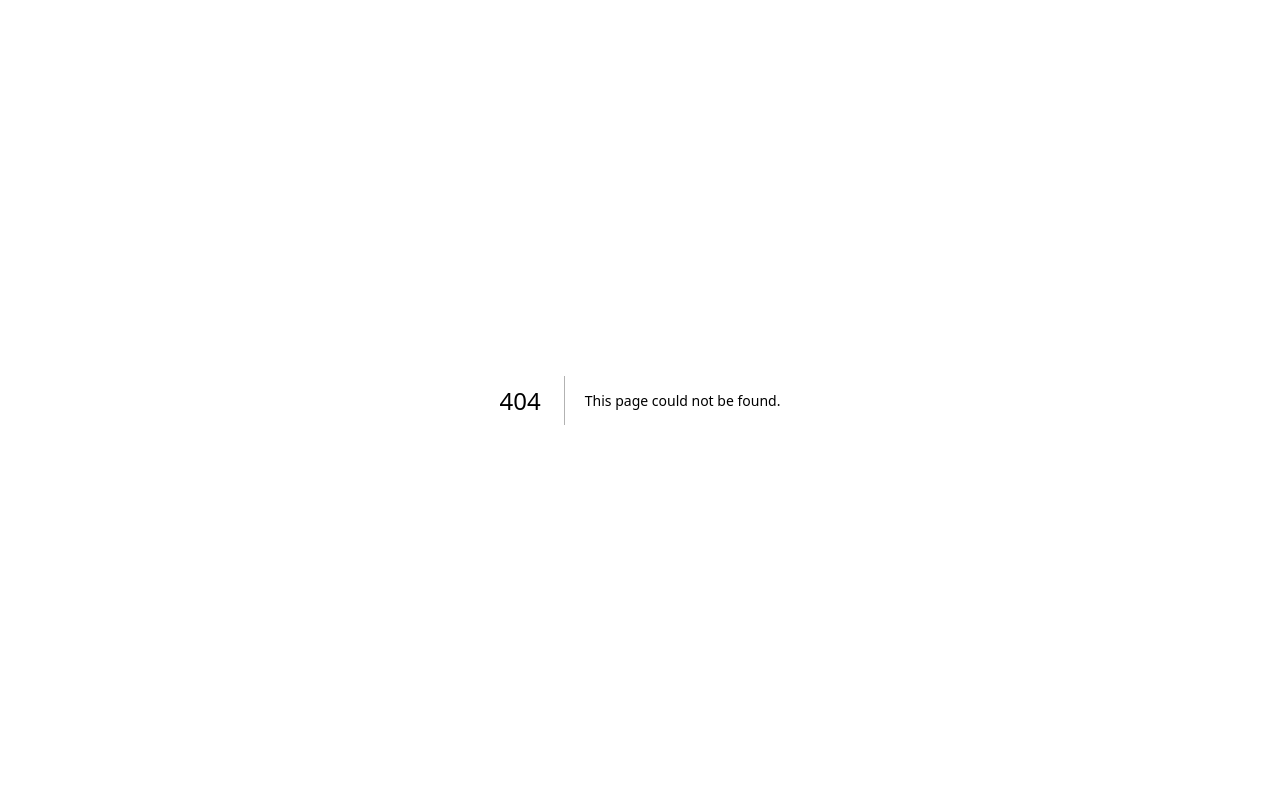
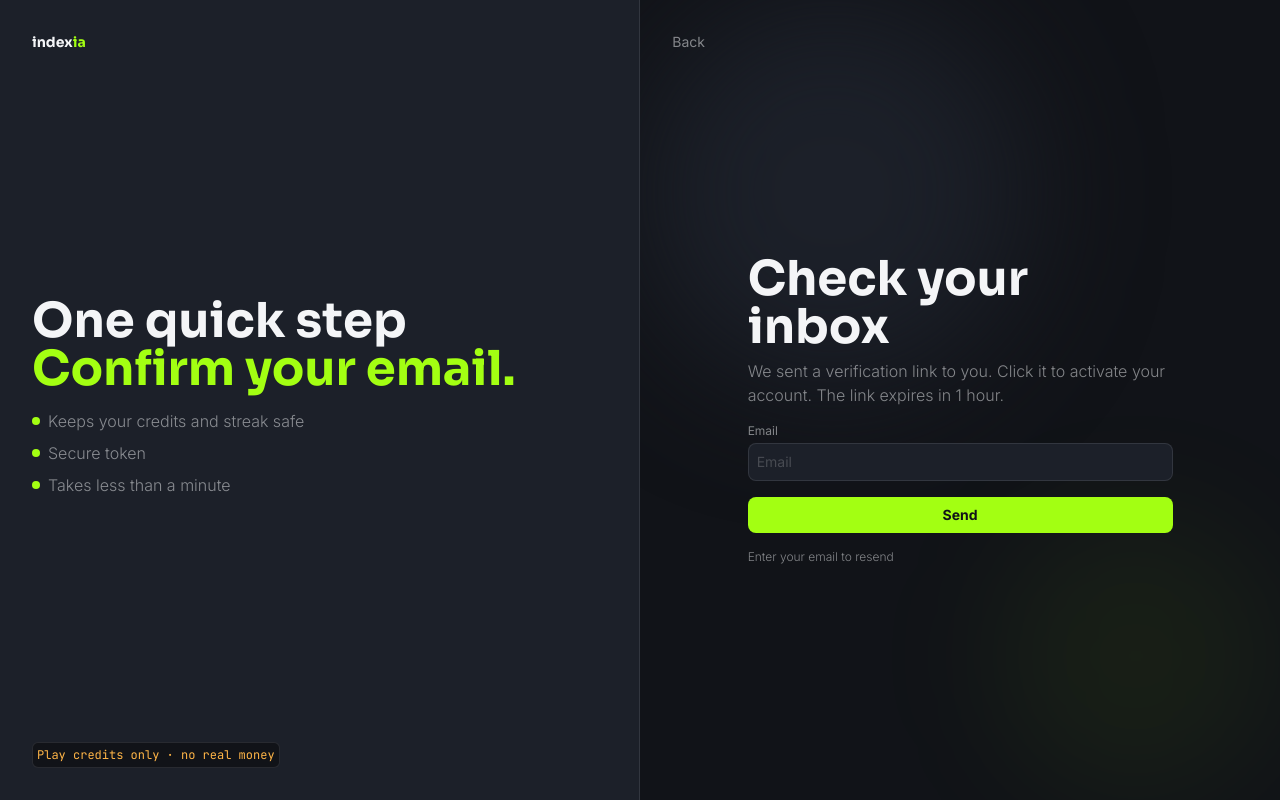
Before and after one commit to rn-mgl/indexia, a Next.js app: page /auth/sending in a window 1280 px wide. Before the commit this address had no page. Built offline with nearby package versions, Linux system fonts and the light colour scheme.

Commit message:
can resend

```diff
--- /dev/null
+++ b/app/api/auth/sending/route.ts
@@ -0,0 +1,44 @@
+import { env } from "@/app/src/configs/env.config";
+import { ApiResponse } from "@/app/src/interfaces/api.interface";
+import ApiError from "@/app/src/libs/api.lib";
+import { auth } from "@/app/src/libs/auth.lib";
+import { extractApiError } from "@/app/src/utils/api.util";
+import { NextRequest, NextResponse } from "next/server";
+
+export async function POST(req: NextRequest) {
+  try {
+    const body = await req.json();
+
+    const resend = await auth.sendVerificationEmail(
+      {
+        email: body.email,
+      },
+      {
+        headers: {
+          "content-type": "application/json",
+          origin: env.ORIGIN,
+        },
+      },
+    );
+
+    console.log(resend);
+
+    if (resend.error) {
+      throw new ApiError(
+        resend.error.message || "An error occurred during sending.",
+        resend.error.status,
+      );
+    }
+
+    const apiResponse: ApiResponse<{ message: string }> = {
+      data: { message: "Email verification has been sent." },
+      success: true,
+    };
+
+    return NextResponse.json(apiResponse, { status: 200 });
+  } catch (error) {
+    const { message, status } = extractApiError(error);
+
+    return NextResponse.json({ success: false, data: { message } }, { status });
+  }
+}
--- a/app/auth/login/page.tsx
+++ b/app/auth/login/page.tsx
@@ -7,7 +7,7 @@ const Login = () => {
     <div className="w-full h-full flex flex-row items-center justify-center">
       <div
         className="w-full hidden t:flex p-4 t:p-8 bg-surface border-r
-                    border-text/10 h-full flex-col items-end justify-center gap-4 text-xs z-10"
+                    border-text/10 h-full flex-col items-end justify-center gap-4 z-10"
       >
         <div className="w-full h-full max-w-(--breakpoint-t) flex flex-col items-start justify-between">
           <div className="hidden t:flex">
--- a/app/auth/register/page.tsx
+++ b/app/auth/register/page.tsx
@@ -8,7 +8,7 @@ const Register = async () => {
     <div className="w-full h-full flex flex-row items-center justify-center">
       <div
         className="w-full hidden t:flex p-4 t:p-8 bg-surface border-r
-                    border-text/10 h-full flex-col items-end justify-center gap-4 text-xs z-10"
+                    border-text/10 h-full flex-col items-end justify-center gap-4 z-10"
       >
         <div className="w-full h-full max-w-(--breakpoint-t) flex flex-col items-start justify-between">
           <div className="hidden t:flex">
--- a/app/auth/send/page.tsx
+++ /dev/null
@@ -1,7 +0,0 @@
-import React from "react";
-
-const Send = () => {
-  return <div>Send</div>;
-};
-
-export default Send;
--- /dev/null
+++ b/app/auth/sending/page.tsx
@@ -0,0 +1,96 @@
+import ResendForm from "@/app/src/components/auth/sending/ResendForm";
+import Logo from "@/app/src/components/global/Logo";
+import Link from "next/link";
+import React from "react";
+
+const Sending = () => {
+  return (
+    <div className="w-full h-full flex flex-row items-center justify-center">
+      <div
+        className="w-full hidden t:flex p-4 t:p-8 bg-surface border-r
+                    border-text/10 h-full flex-col items-end justify-center gap-4 z-10"
+      >
+        <div className="w-full h-full max-w-(--breakpoint-t) flex flex-col items-start justify-between">
+          <div className="hidden t:flex text-sm">
+            <Logo />
+          </div>
+
+          <div className="flex flex-col gap-4 w-full">
+            <p className="text-text font-bold text-3xl t:text-4xl l-s:text-5xl font-header">
+              One quick step <br />{" "}
+              <span className="text-primary">Confirm your email.</span>
+            </p>
+
+            <div className="w-full flex flex-col items-start gap-2">
+              <div className="flex flex-row gap-2 text-sm text-text/50 font-light l-s:text-base font-body items-center justify-start">
+                <div className="w-2 h-2 rounded-full bg-primary"></div>{" "}
+                <span>Keeps your credits and streak safe</span>
+              </div>
+
+              <div className="flex flex-row gap-2 text-sm text-text/50 font-light l-s:text-base font-body items-center justify-start">
+                <div className="w-2 h-2 rounded-full bg-primary"></div>{" "}
+                <span>Secure token</span>
+              </div>
+
+              <div className="flex flex-row gap-2 text-sm text-text/50 font-light l-s:text-base font-body items-center justify-start">
+                <div className="w-2 h-2 rounded-full bg-primary"></div>{" "}
+                <span>Takes less than a minute</span>
+              </div>
+            </div>
+          </div>
+
+          <div className="bg-background border-text/10 border text-accent font-mono text-xs p-1 rounded-md">
+            Play credits only · no real money
+          </div>
+        </div>
+      </div>
+
+      <div className="flex flex-col items-center justify-between p-4 w-full h-full relative t:p-8">
+        <div className="w-full flex flex-col items-center justify-between gap-8 h-full max-w-(--breakpoint-t)">
+          <div className="aspect-square w-full max-w-96 bg-surface rounded-full absolute blur-3xl z-0 top-0 left-0"></div>
+
+          <div className="w-full flex flex-row items-center justify-between text-sm l-s:text-base z-10 relative">
+            <div className="t:hidden">
+              <Logo />
+            </div>
+
+            <div className="hidden t:flex flex-row items-center justify-between gap-4 font-body text-xs l-s:text-sm">
+              <Link href="/" className="text-text/50">
+                Back
+              </Link>
+            </div>
+          </div>
+
+          <div className="w-full flex flex-col max-w-(--breakpoint-m-l) z-10 gap-4">
+            <div className="flex flex-col gap-4 w-full h-full justify-between">
+              <div className="flex flex-col gap-2 w-full">
+                <p className="text-text font-bold text-3xl t:text-4xl l-s:text-5xl font-header">
+                  Check your inbox
+                </p>
+
+                <p className="text-sm text-text/50 font-light l-s:text-base font-body">
+                  We sent a verification link to you. Click it to activate your
+                  account. The link expires in 1 hour.
+                </p>
+              </div>
+            </div>
+
+            <ResendForm />
+
+            <div>
+              <p className="text-text/50 font-light font-body text-xs">
+                Enter your email to resend
+              </p>
+            </div>
+          </div>
+
+          <div></div>
+
+          <div className="aspect-square w-full max-w-72 bg-primary/5 rounded-full bottom-0 right-0 absolute blur-3xl"></div>
+        </div>
+      </div>
+    </div>
+  );
+};
+
+export default Sending;
--- a/app/src/components/auth/login/LoginForm.tsx
+++ b/app/src/components/auth/login/LoginForm.tsx
@@ -40,7 +40,7 @@ const LoginForm = () => {
       if (!resolve.success) {
         console.log(resolve);
         if (resolve.data.status === 403) {
-          router.push("/auth/send");
+          router.push("/auth/sending");
         }
 
         throw new Error(resolve.data.error);
--- a/app/src/components/auth/register/RegisterForm.tsx
+++ b/app/src/components/auth/register/RegisterForm.tsx
@@ -42,7 +42,7 @@ const RegisterForm = () => {
         throw new Error(resolve.data.error);
       }
 
-      router.push("/auth/send");
+      router.push("/auth/sending");
     } catch (error) {
       console.log(error);
     }
--- /dev/null
+++ b/app/src/components/auth/sending/ResendForm.tsx
@@ -0,0 +1,73 @@
+"use client";
+import React from "react";
+
+const ResendForm = () => {
+  const [resend, setResend] = React.useState({
+    email: "",
+  });
+
+  const handleResend = (e: React.ChangeEvent<HTMLInputElement>) => {
+    const { name, value } = e.target;
+
+    setResend((prev) => {
+      return {
+        ...prev,
+        [name]: value,
+      };
+    });
+  };
+
+  const handleSubmit = async (e: React.SubmitEvent<HTMLFormElement>) => {
+    e.preventDefault();
+
+    try {
+      const response = await fetch(`/api/auth/sending`, {
+        method: "POST",
+        headers: {
+          "Content-Type": "application/json",
+        },
+        body: JSON.stringify(resend),
+      });
+
+      const resolve = await response.json();
+
+      console.log(resolve);
+    } catch (error) {
+      console.log(error);
+    }
+  };
+
+  return (
+    <form
+      onSubmit={(e) => handleSubmit(e)}
+      className="flex flex-col items-start justify-center gap-4 w-full"
+    >
+      <div className="w-full flex flex-col gap-1 font-body">
+        <label htmlFor="name" className="text-xs text-text/50">
+          Email
+        </label>
+        <input
+          id="email"
+          name="email"
+          placeholder="Email"
+          type="email"
+          value={resend.email}
+          required={true}
+          onChange={(e) => handleResend(e)}
+          className="w-full p-2 bg-surface border-text/10 border outline-none rounded-lg text-sm placeholder:text-text/20 text-text"
+        />
+      </div>
+
+      <div className="flex w-full flex-row items-center gap-4 font-body text-sm font-medium">
+        <button
+          type="submit"
+          className="w-full p-2 rounded-lg bg-primary text-background font-bold text-center"
+        >
+          Send
+        </button>
+      </div>
+    </form>
+  );
+};
+
+export default ResendForm;
```
